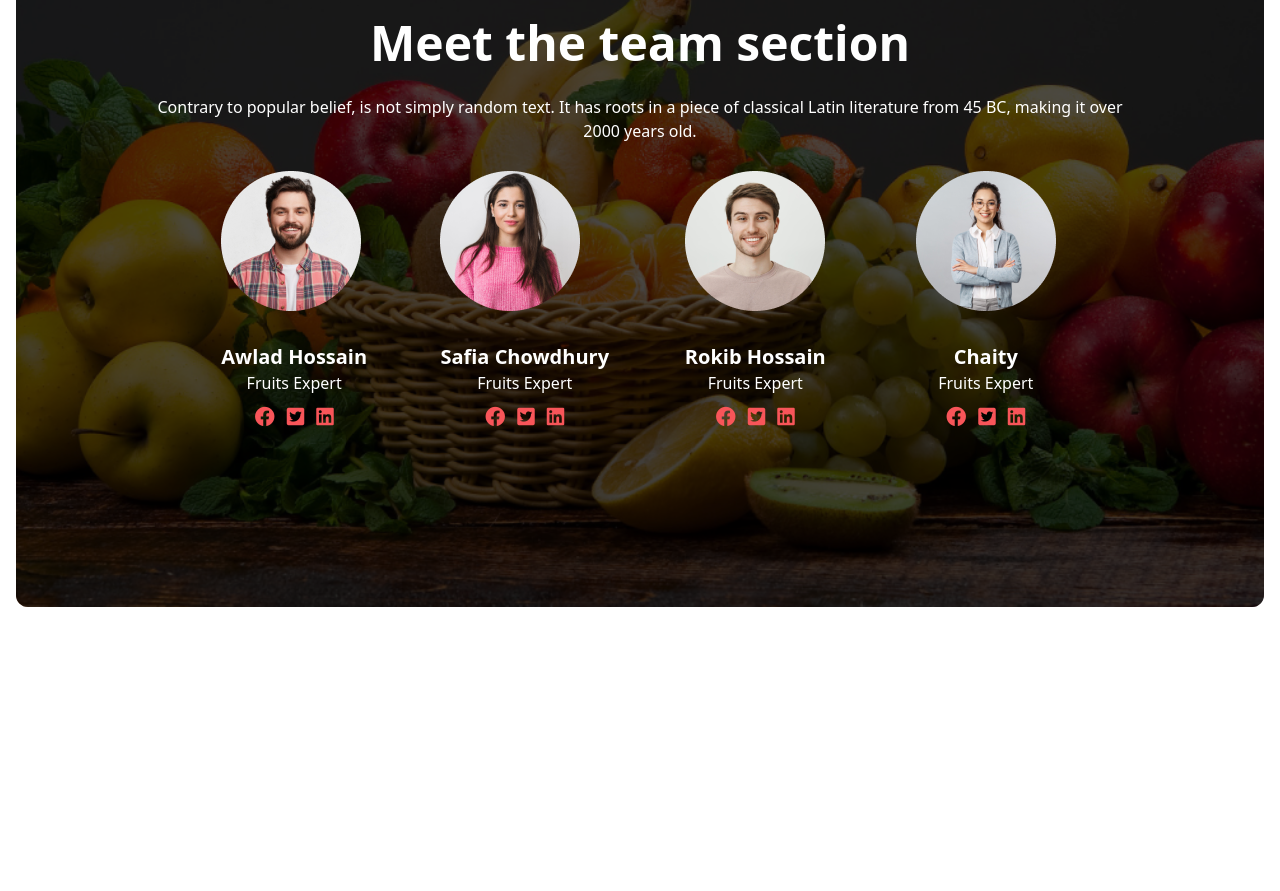
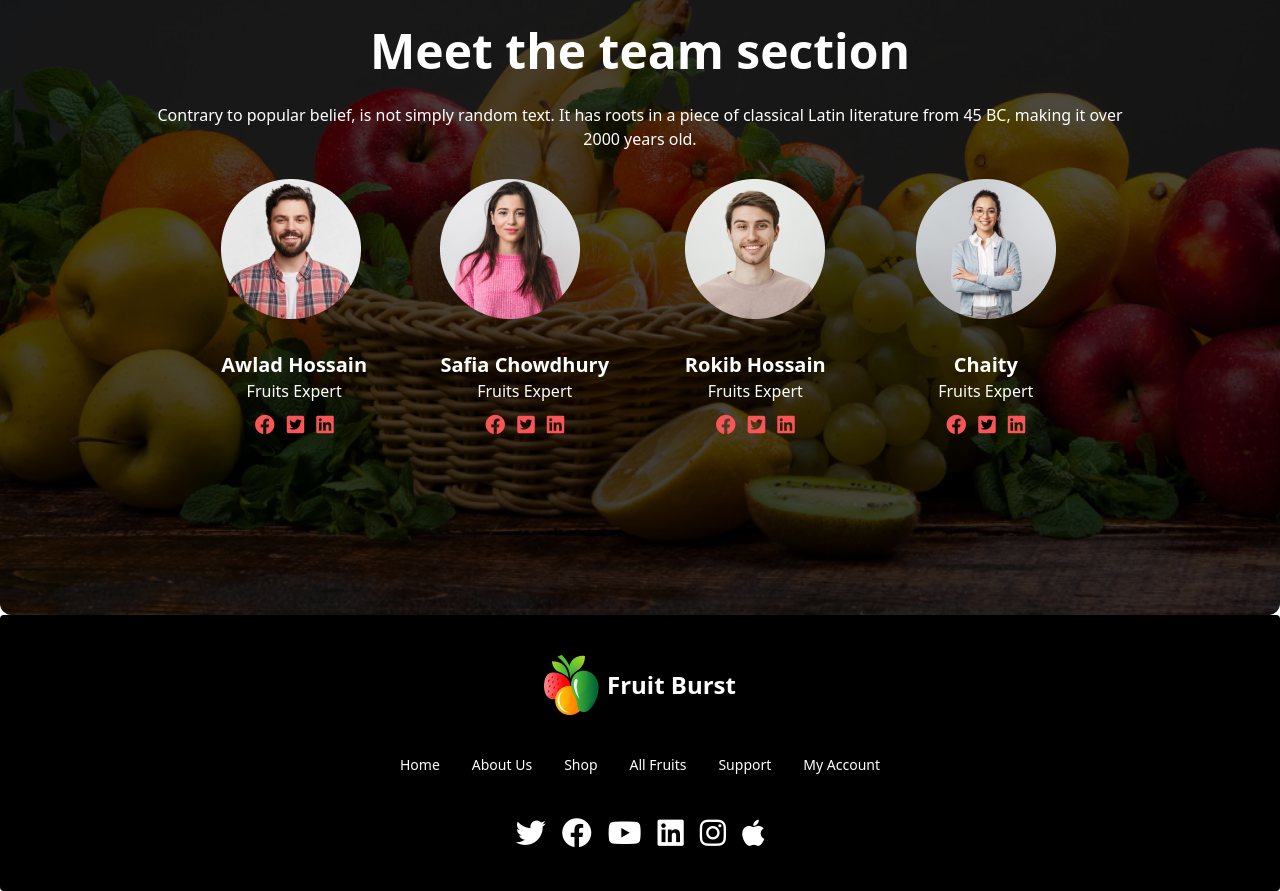
Before and after one commit to topu0075/fruitBrust_assigment_3, a plain HTML site: page index.html in a window 1280 px wide. Shown: the part 1463-2354 px from the top of the page. Before the commit the page ends 2086 px from the top, so only its background shows below. Drawn offline with nearby package versions, Linux system fonts and the light colour scheme.

Commit message:
footer section complete

```diff
--- a/index.html
+++ b/index.html
@@ -49,7 +49,7 @@
       }
     </style>
   </head>
-  <body class="p-4">
+  <body>
     <header class="container mx-auto">
       <!-- Nav Bar -->
       <div
@@ -266,6 +266,30 @@
       <!-- Why Choose us -->
       <section></section>
     </main>
-    <footer></footer>
+    <footer class="footer footer-center p-10 bg-black text-base-content rounded text-white">
+      <div class="flex flex-row justify-center items-center">
+        <img src="./images/logo.png" alt="">
+        <p class="text-2xl font-bold text-white">Fruit Burst</p>
+      </div>
+      <div class="flex flex-row flex-wrap justify-center  gap-8">
+        <a class="link link-hover">Home</a>
+        <a class="link link-hover">About Us</a>
+        <a class="link link-hover">Shop</a>
+        <a class="link link-hover">All Fruits</a>
+        <a class="link link-hover">Support</a>
+        <a class="link link-hover">My Account</a>
+      </div>
+      <div>
+        <div class="grid grid-flow-col gap-4 text-3xl">
+          <a href="#" ><i class="fa-brands fa-twitter"></i></a>
+          <a href="#" ><i class="fa-brands fa-facebook"></i></a>
+          <a href="#" ><i class="fa-brands fa-youtube"></i></a>
+          <a href="#" ><i class="fa-brands fa-linkedin"></i></a>
+          <a href="#" ><i class="fa-brands fa-instagram"></i></a>
+          <a href="#" ><i class="fa-brands fa-apple"></i></a>
+
+        </div>
+      </div>
+    </footer>
   </body>
 </html>
```
